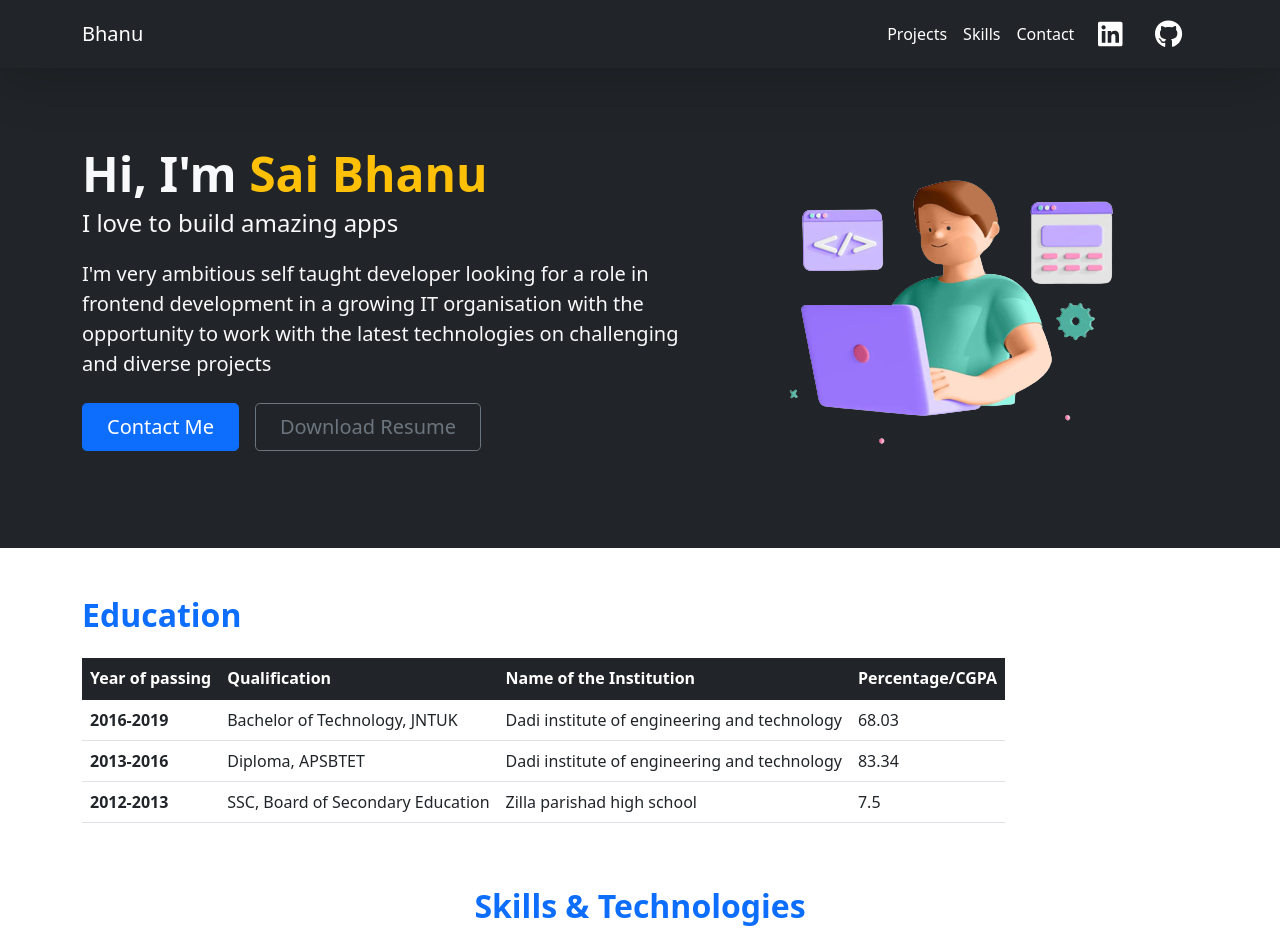
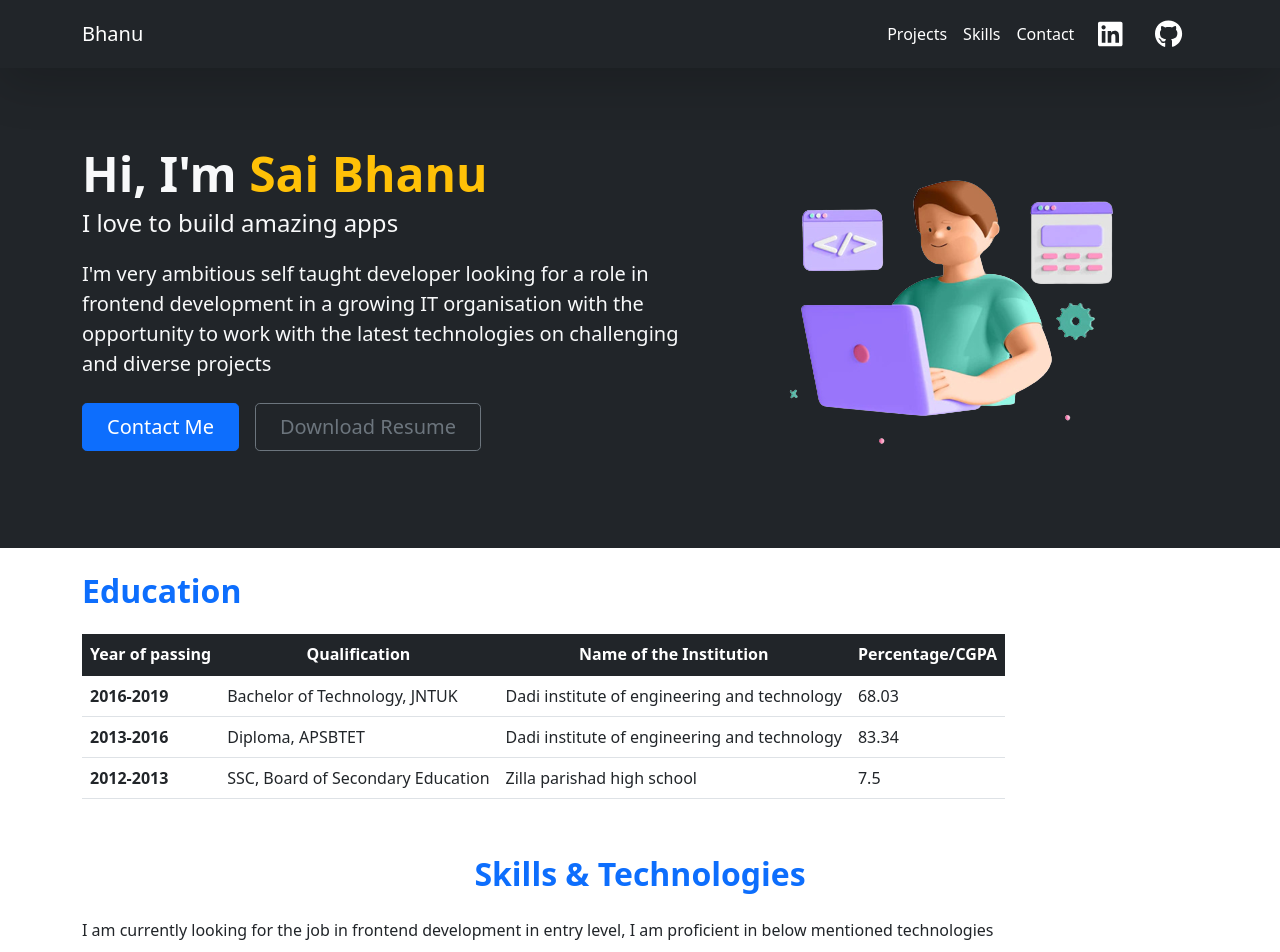
Before and after one commit to BhanuMathurthi/bhanu-portfolio, a React (Create React App) app: page / in a window 1280 px wide. Shown: the top 952 px of the page. Built offline with nearby package versions, Linux system fonts and the light colour scheme.

Commit message:
modified

```diff
--- a/src/components/About/education.js
+++ b/src/components/About/education.js
@@ -4,41 +4,61 @@ export default function Education() {
   return (
     <>
       <section>
-        <div className="container mt-5">
+        <div className="container my-4">
             <h2 className="fs-2 mb-4 text-primary">
               <strong>Education</strong>
             </h2>
-          <table className="table table-responsive mb-5">
+          <div className="table-responsive">
+            <table className="table">
               <thead className="bg-dark text-white">
                 <tr>
-                <th scope="col">Year of passing</th>
-                <th scope="col">Qualification</th>
-                <th scope="col">Name of the Institution</th>
-                <th scope="col">Percentage/CGPA</th>
+                  <th className="text-center" scope="col">
+                    Year of passing
+                  </th>
+                  <th className="text-center" scope="col">
+                    Qualification
+                  </th>
+                  <th className="text-center" scope="col">
+                    Name of the Institution
+                  </th>
+                  <th className="text-center" scope="col">
+                    Percentage/CGPA
+                  </th>
                 </tr>
               </thead>
               <tbody>
                 <tr>
                   <th scope="row">2016-2019</th>
-                <td>Bachelor of Technology, JNTUK</td>
-                <td>Dadi institute of engineering and technology</td>
+                  <td>
+                    Bachelor of Technology, JNTUK
+                  </td>
+                  <td>
+                    Dadi institute of engineering and technology
+                  </td>
                   <td>68.03</td>
                 </tr>
                 <tr>
                   <th scope="row">2013-2016</th>
                   <td>Diploma, APSBTET</td>
-                <td>Dadi institute of engineering and technology</td>
+                  <td>
+                    Dadi institute of engineering and technology
+                  </td>
                   <td>83.34</td>
                 </tr>
                 <tr>
                   <th scope="row">2012-2013</th>
-                <td>SSC, Board of Secondary Education</td>
-                <td>Zilla parishad high school</td>
+                  <td>
+                    SSC, Board of Secondary Education
+                  </td>
+                  <td>
+                    Zilla parishad high school
+                  </td>
                   <td>7.5</td>
                 </tr>
               </tbody>
             </table>
           </div>
+        </div>
       </section>
     </>
   );
--- a/src/components/footer/footer.js
+++ b/src/components/footer/footer.js
@@ -6,7 +6,7 @@ import { faPhone, faEnvelope } from "@fortawesome/free-solid-svg-icons";
 export default function Footer() {
   return (
     <>
-      <footer className="p-5 bg-dark text-light position-relative">
+      <footer className="p-3 bg-dark text-light position-relative">
         <p className="fs-6 text-center mb-5">&copy; All rights reserved - 2022</p>
         <div className="container">
           <div className="row d-flex justify-content-center align-items-center">
```
Lines whose indentation alone changed are shown as unchanged.
